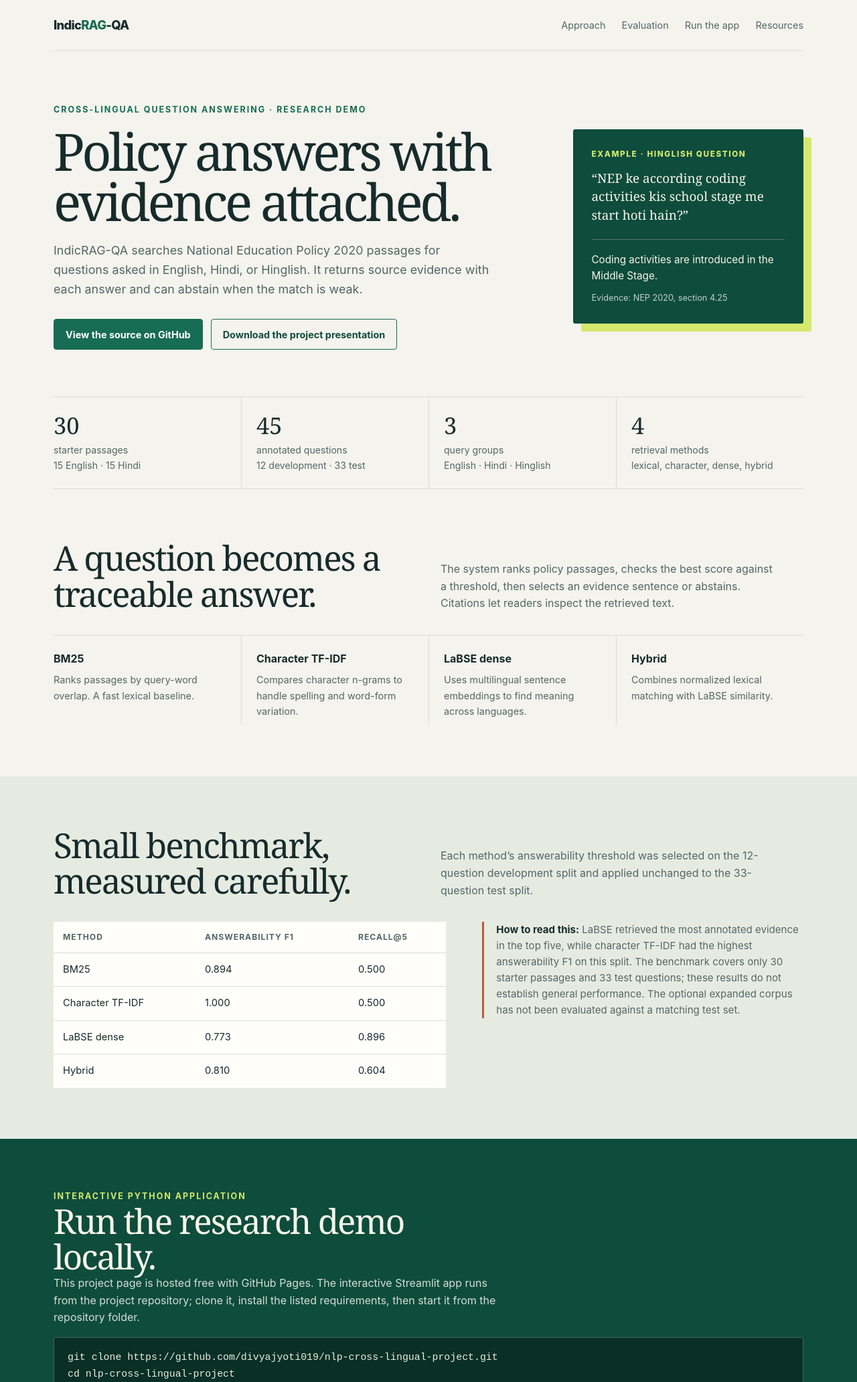
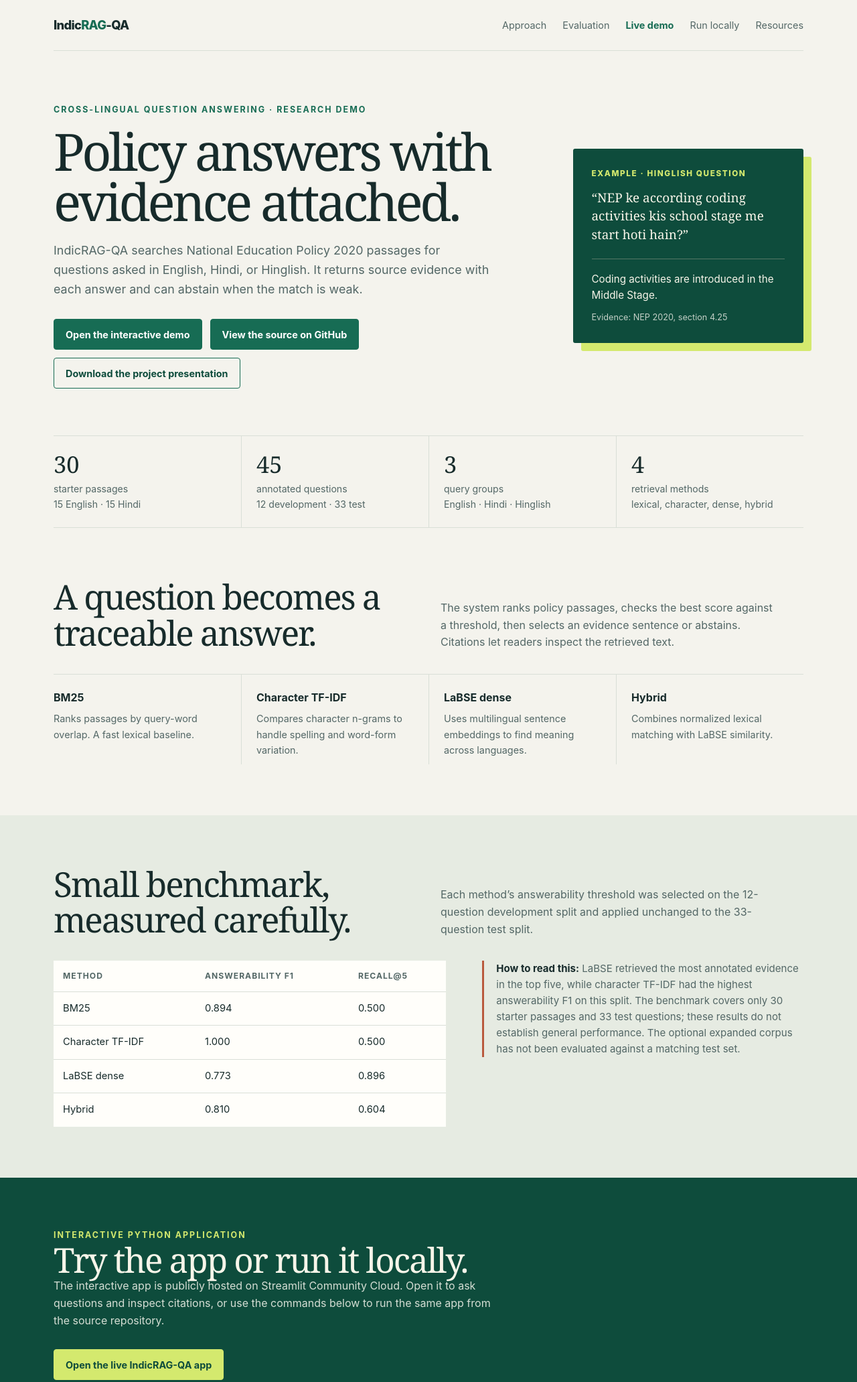
Before and after one commit to divyajyoti019/nlp-cross-lingual-project, a plain HTML site: page docs/index.html in a window 1280 px wide. Shown: the top 2063 px of the page at 67% size. Drawn offline with Linux system fonts and the light colour scheme.

Commit message:
Link project page to live Streamlit app

```diff
--- a/docs/index.html
+++ b/docs/index.html
@@ -41,6 +41,7 @@
     .brand span { color: var(--green); }
     nav { display: flex; gap: 24px; font-size: .9rem; }
     nav a { color: var(--muted); text-decoration: none; }
+    nav a.live { color: var(--green); font-weight: 750; }
     .hero {
       display: grid; grid-template-columns: minmax(0, 1.35fr) minmax(280px, .65fr);
       align-items: center; gap: 60px; padding: 78px 0 70px;
@@ -119,7 +120,8 @@
     <nav aria-label="Main navigation">
       <a href="#approach">Approach</a>
       <a href="#evaluation">Evaluation</a>
-      <a href="#run">Run the app</a>
+      <a class="live" href="https://indicrag-policy.streamlit.app/">Live demo</a>
+      <a href="#run">Run locally</a>
       <a href="#resources">Resources</a>
     </nav>
   </header>
@@ -131,6 +133,7 @@
         <h1 id="hero-title">Policy answers with evidence attached.</h1>
         <p class="lede">IndicRAG-QA searches National Education Policy 2020 passages for questions asked in English, Hindi, or Hinglish. It returns source evidence with each answer and can abstain when the match is weak.</p>
         <div class="actions">
+          <a class="button" href="https://indicrag-policy.streamlit.app/">Open the interactive demo</a>
           <a class="button" href="https://github.com/divyajyoti019/nlp-cross-lingual-project">View the source on GitHub</a>
           <a class="button secondary" href="https://raw.githubusercontent.com/divyajyoti019/nlp-cross-lingual-project/main/IndicRAG-QA_Project_Presentation.pptx">Download the project presentation</a>
         </div>
@@ -186,8 +189,9 @@
     <section id="run" class="run" aria-labelledby="run-title">
       <div class="wrap">
         <div class="eyebrow" style="color:var(--lime)">Interactive Python application</div>
-        <h2 id="run-title">Run the research demo locally.</h2>
-        <p>This project page is hosted free with GitHub Pages. The interactive Streamlit app runs from the project repository; clone it, install the listed requirements, then start it from the repository folder.</p>
+        <h2 id="run-title">Try the app or run it locally.</h2>
+        <p>The interactive app is publicly hosted on Streamlit Community Cloud. Open it to ask questions and inspect citations, or use the commands below to run the same app from the source repository.</p>
+        <div class="actions"><a class="button" href="https://indicrag-policy.streamlit.app/">Open the live IndicRAG-QA app</a></div>
         <pre><code>git clone https://github.com/divyajyoti019/nlp-cross-lingual-project.git
 cd nlp-cross-lingual-project
 python3 -m venv .venv
```
